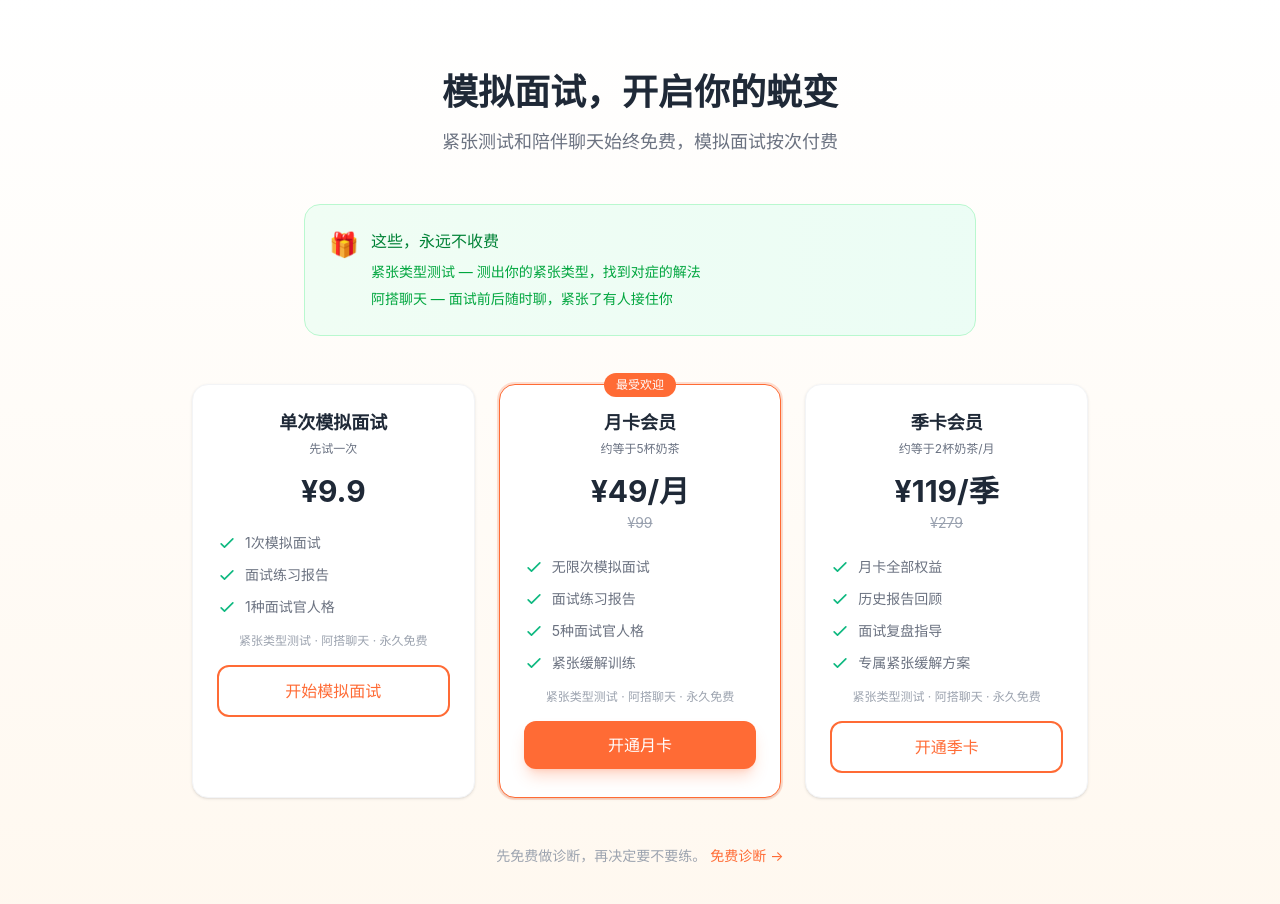
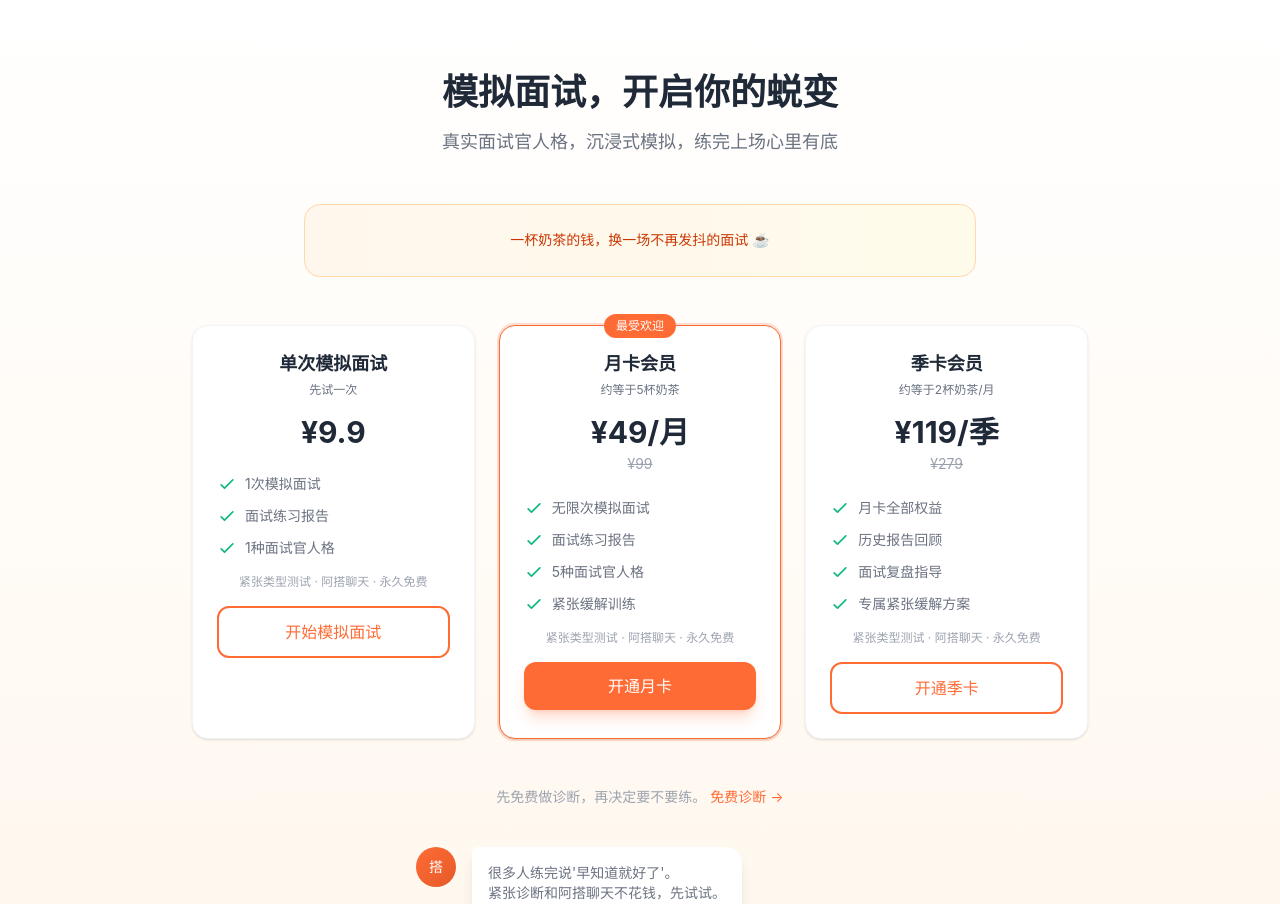
Before and after one commit to seller-mind/mianshidazi, a Next.js app: page / in a window 1280 px wide. Shown: the part 3760-4664 px from the top of the page. Built offline with nearby package versions, Linux system fonts and the light colour scheme.

Commit message:
定价区：副标题改描述模拟面试，免费说明换成奶茶参照

```diff
--- a/src/components/landing/PricingSection.tsx
+++ b/src/components/landing/PricingSection.tsx
@@ -66,24 +66,15 @@ export function PricingSection() {
             模拟面试，开启你的蜕变
           </h2>
           <p className="text-sm md:text-lg text-[#6B7280] dark:text-gray-400">
-            紧张测试和陪伴聊天始终免费，模拟面试按次付费
+            真实面试官人格，沉浸式模拟，练完上场心里有底
           </p>
         </div>
 
-        {/* 免费功能说明 */}
-        <div className="bg-gradient-to-r from-green-50 to-emerald-50 dark:from-green-900/20 dark:to-emerald-900/20 rounded-2xl p-4 md:p-6 mb-8 md:mb-12 max-w-2xl mx-auto border border-green-200 dark:border-green-800">
-          <div className="flex items-start gap-2 md:gap-3">
-            <span className="text-xl md:text-2xl flex-shrink-0">🎁</span>
-            <div>
-              <p className="font-medium text-green-700 dark:text-green-400 text-sm md:text-base mb-1.5 md:mb-2">这些，永远不收费</p>
-              <p className="text-xs md:text-sm text-green-600 dark:text-green-300 leading-relaxed">
-                紧张类型测试 — 测出你的紧张类型，找到对症的解法
-              </p>
-              <p className="text-xs md:text-sm text-green-600 dark:text-green-300 leading-relaxed mt-1">
-                阿搭聊天 — 面试前后随时聊，紧张了有人接住你
-              </p>
-            </div>
-          </div>
+        {/* 价格参照说明 */}
+        <div className="bg-gradient-to-r from-orange-50 to-amber-50 dark:from-orange-900/20 dark:to-amber-900/20 rounded-2xl p-4 md:p-6 mb-8 md:mb-12 max-w-2xl mx-auto border border-orange-200 dark:border-orange-800">
+          <p className="text-xs md:text-sm text-orange-700 dark:text-orange-300 text-center leading-relaxed">
+            一杯奶茶的钱，换一场不再发抖的面试 ☕
+          </p>
         </div>
 
         {/* 定价卡片 */}
```
